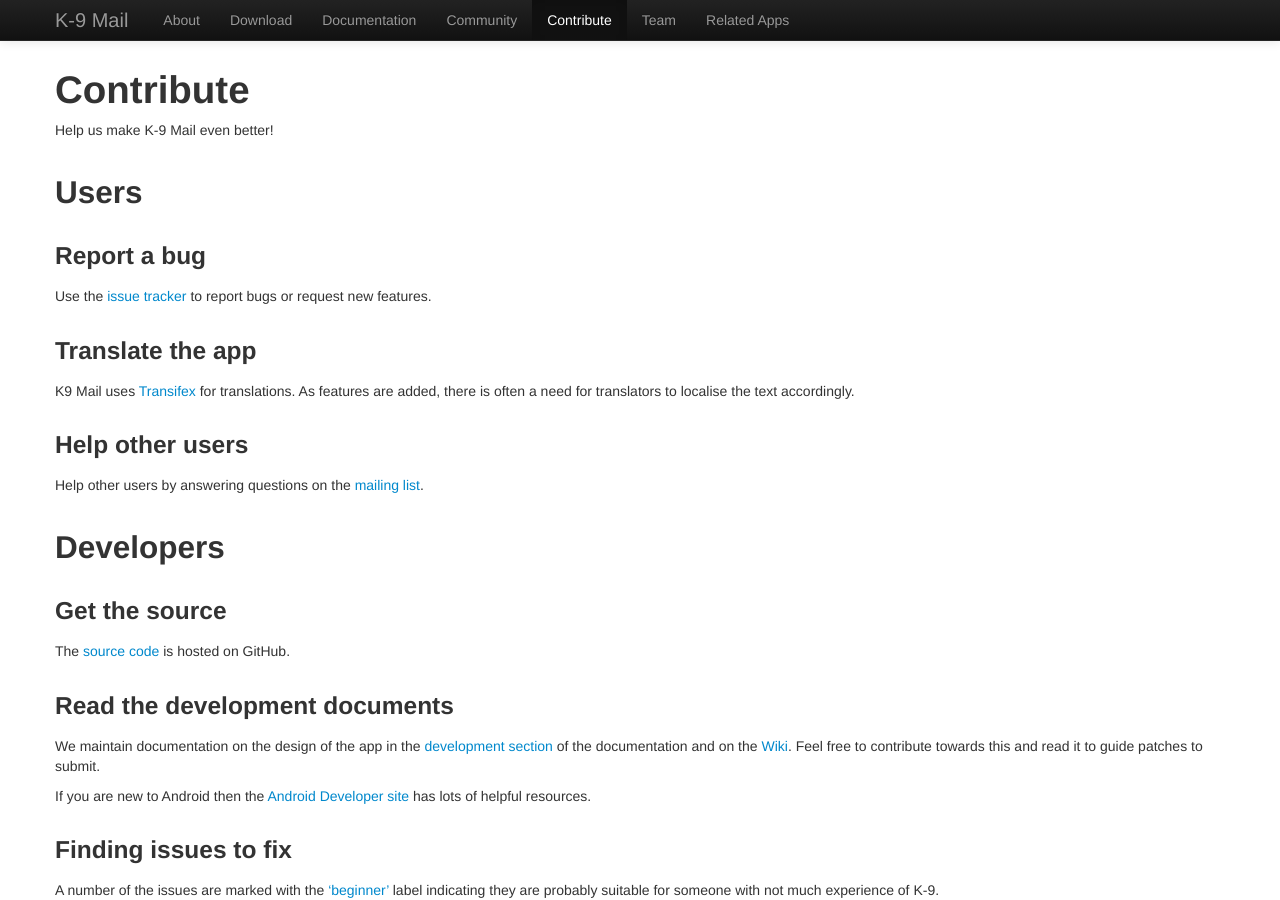
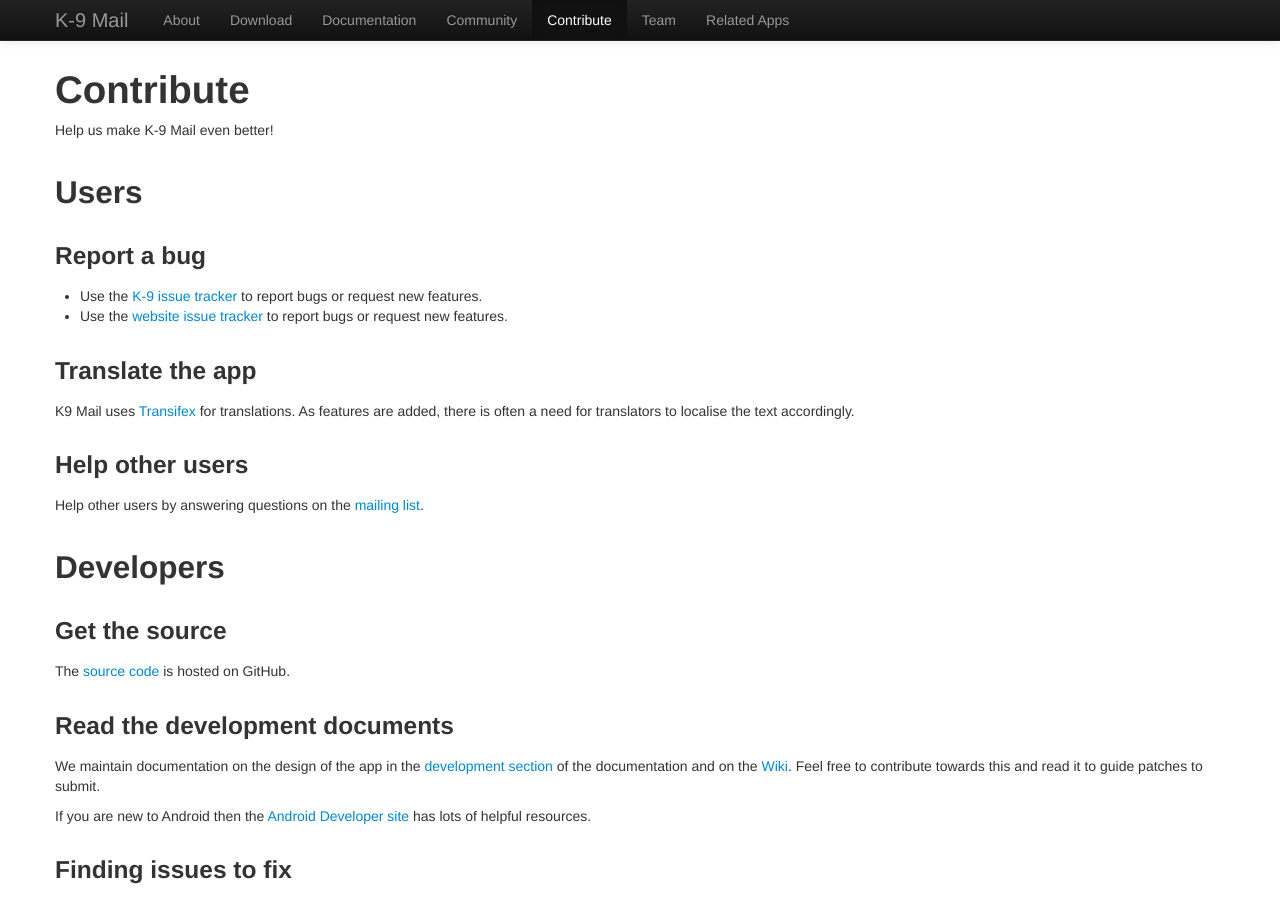
Before and after one commit to k9mail/k9mail.app, a Jekyll site: the page built from contribute.md, in a window 1280 px wide and 900 px high. Built offline with Jekyll 4.4.1, drawn with Linux system fonts in a browser that asks for light colours; nearby versions of some CDN libraries.

Commit message:
Update contribute.md

```diff
--- a/contribute.md
+++ b/contribute.md
@@ -13,7 +13,8 @@ Help us make K-9 Mail even better!
 
 ### Report a bug
 
-Use the [issue tracker](https://github.com/k9mail/k-9/issues) to report bugs or request new features.
+* Use the [K-9 issue tracker](https://github.com/k9mail/k-9/issues) to report bugs or request new features.
+* Use the [website issue tracker](https://github.com/k9mail/k9mail.github.io/issues) to report bugs or request new features.
 
 
 ### Translate the app
```
